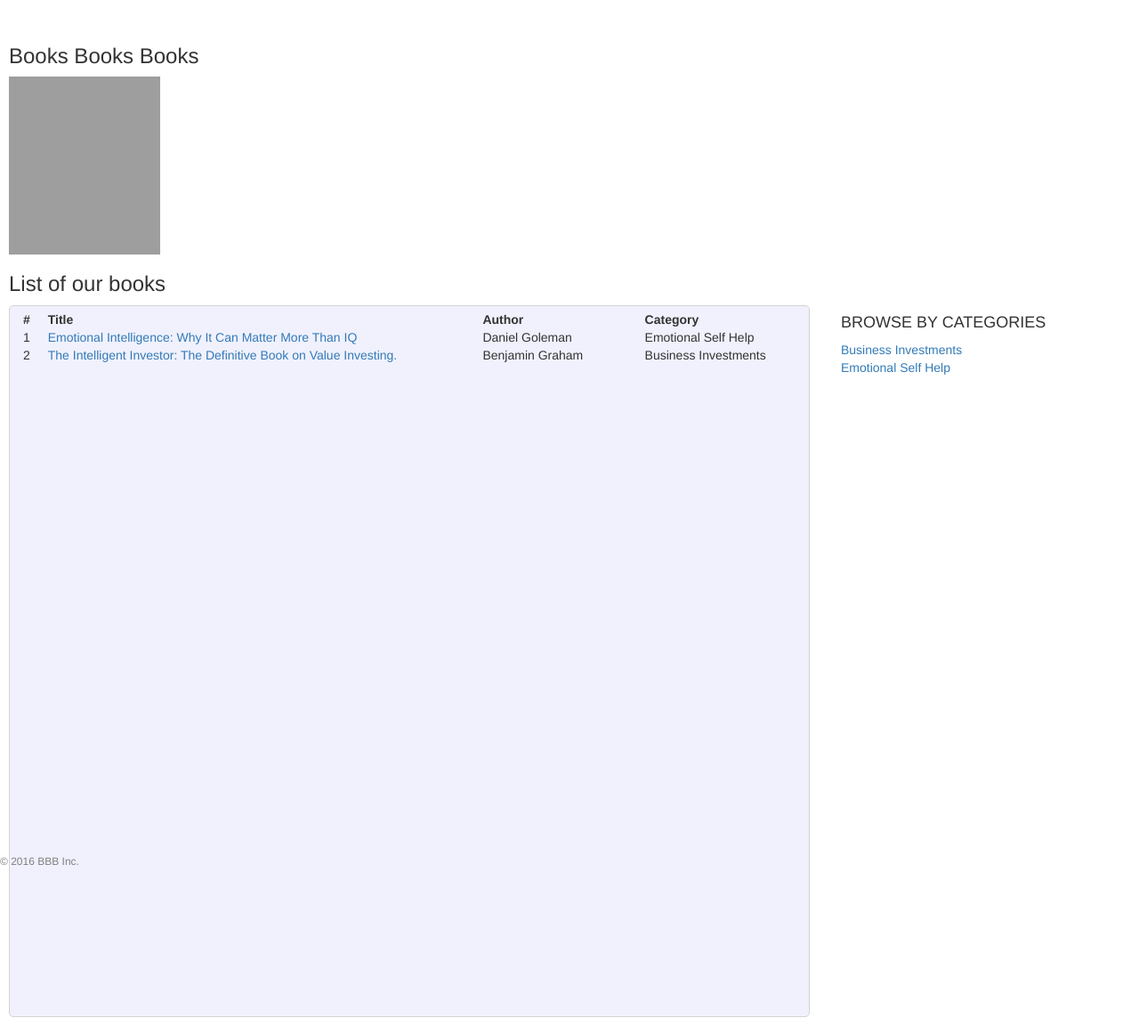
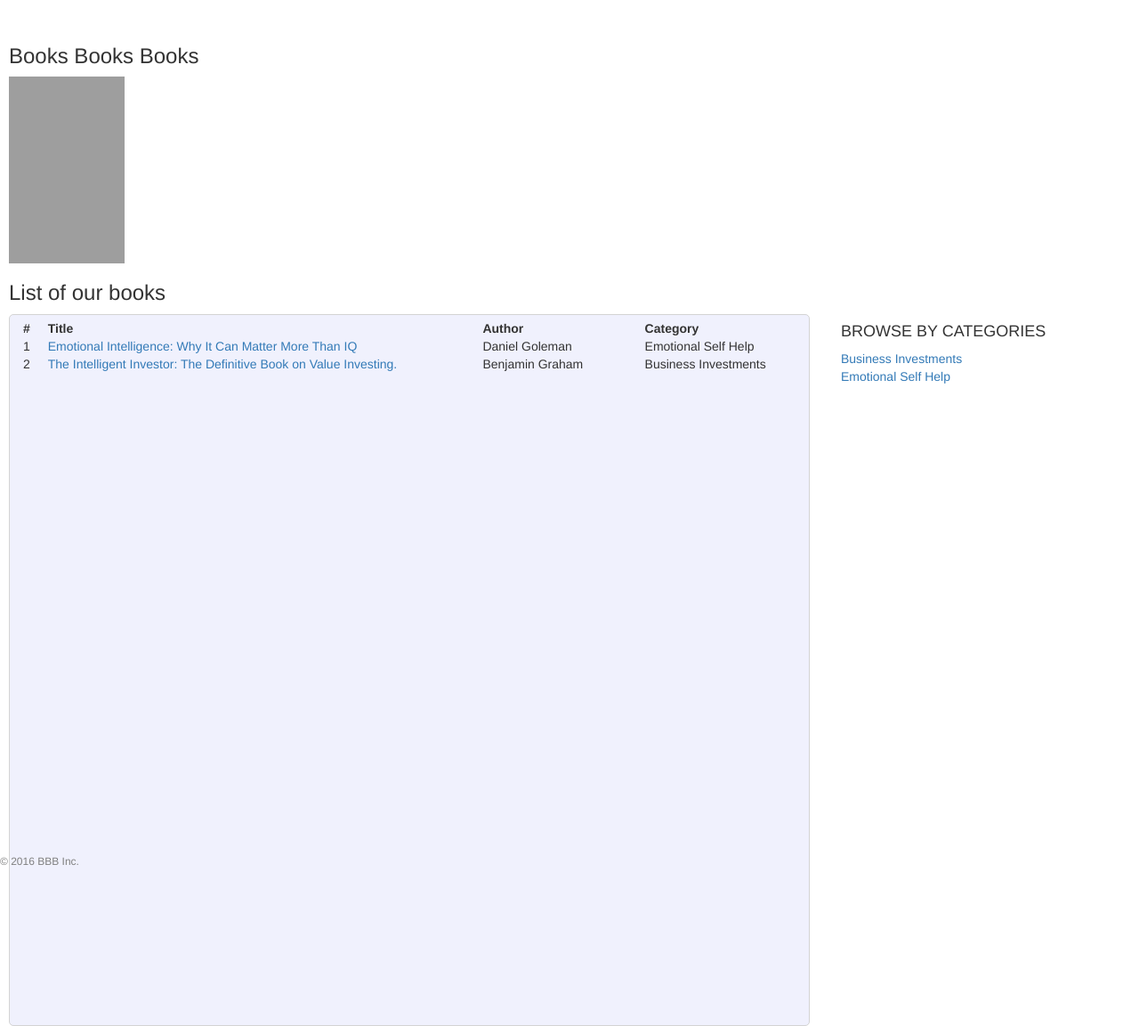
Before and after one commit to zolaneta/books_flask_app, a Flask app: page / in a window 1280 px wide. Shown: the part 102-1255 px from the top of the page at 89% size. Run offline with Flask 2, Linux system fonts and the light colour scheme; data comes from the database, SQL or seed files in the repository; both versions use the stored data as it was after the commit; some libraries are stand-ins or nearby versions; grey boxes are pictures that could not be loaded.

Commit message:
working on the home page, trying to add the pic to the book link

```diff
--- a/app/static/css/layout.css
+++ b/app/static/css/layout.css
@@ -64,8 +64,8 @@ body {
 }
 
 img{
-    width: 170px;
-    height: 200px;
+    width: 130px;
+    height: 210px;
 
 }
 
```
Also changed, not shown: app.db.
